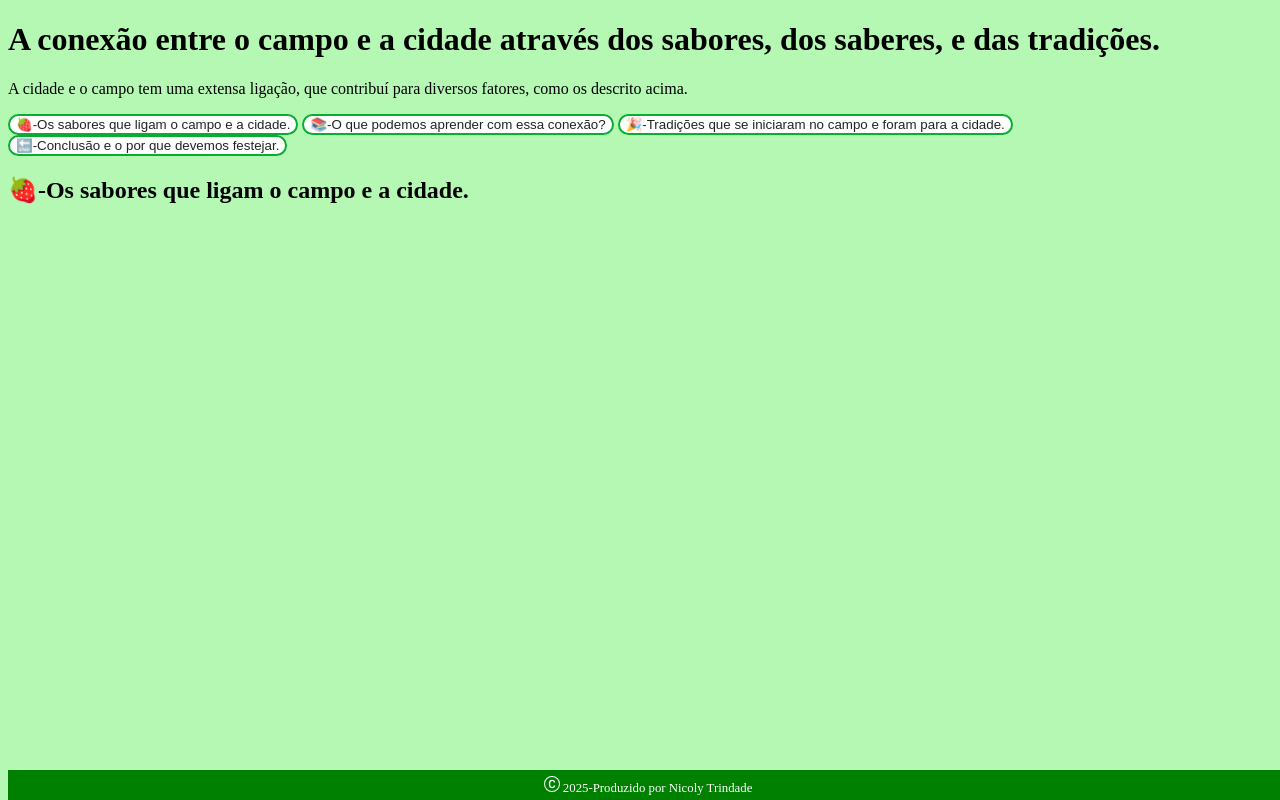
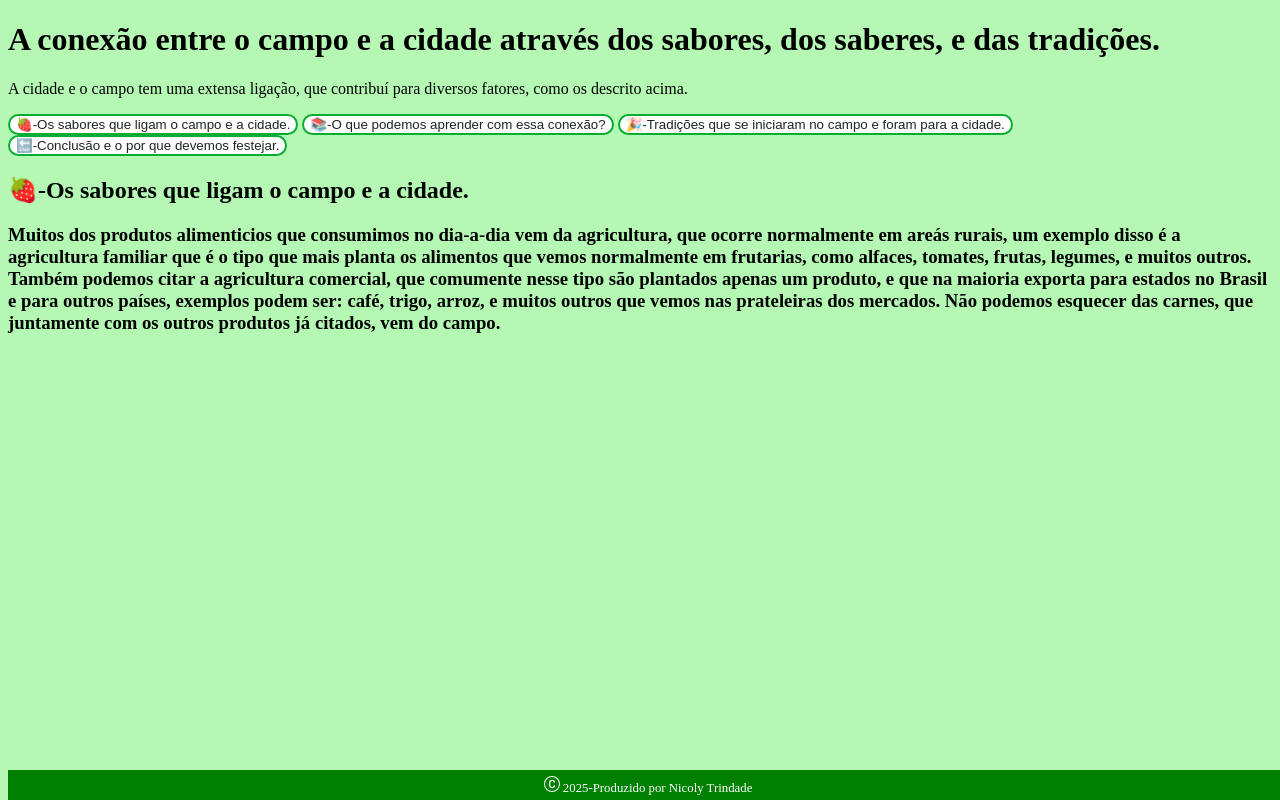
Before and after one commit to nicoly0603/projeto-agrinho, a plain HTML site: page index.html in a window 1280 px wide. Drawn offline with Linux system fonts and the light colour scheme; a web font is replaced by a local one.

Commit message:
escrevi a parte dos alimentos

```diff
--- a/index.html
+++ b/index.html
@@ -29,6 +29,11 @@
 <main>
     <section id="sabores" class="sabores">
         <h2>🍓-Os sabores que ligam o campo e a cidade.</h2>
+        <article>
+            <h3>Muitos dos produtos alimenticios que consumimos no dia-a-dia vem da agricultura, que ocorre normalmente em areás rurais, um exemplo disso é a agricultura familiar que é o tipo que mais planta os alimentos que vemos normalmente em frutarias, como alfaces, tomates, frutas, legumes, e muitos outros. Também podemos citar a agricultura comercial, que comumente nesse tipo são plantados apenas um produto, e que na maioria exporta para estados no Brasil e para outros países, exemplos podem ser: café, trigo, arroz, e muitos outros que vemos nas prateleiras dos mercados.
+                Não podemos esquecer das carnes, que juntamente com os outros produtos já citados, vem do campo.
+            </h3>
+        </article>
     </section>
 </main>
 </body>
```
